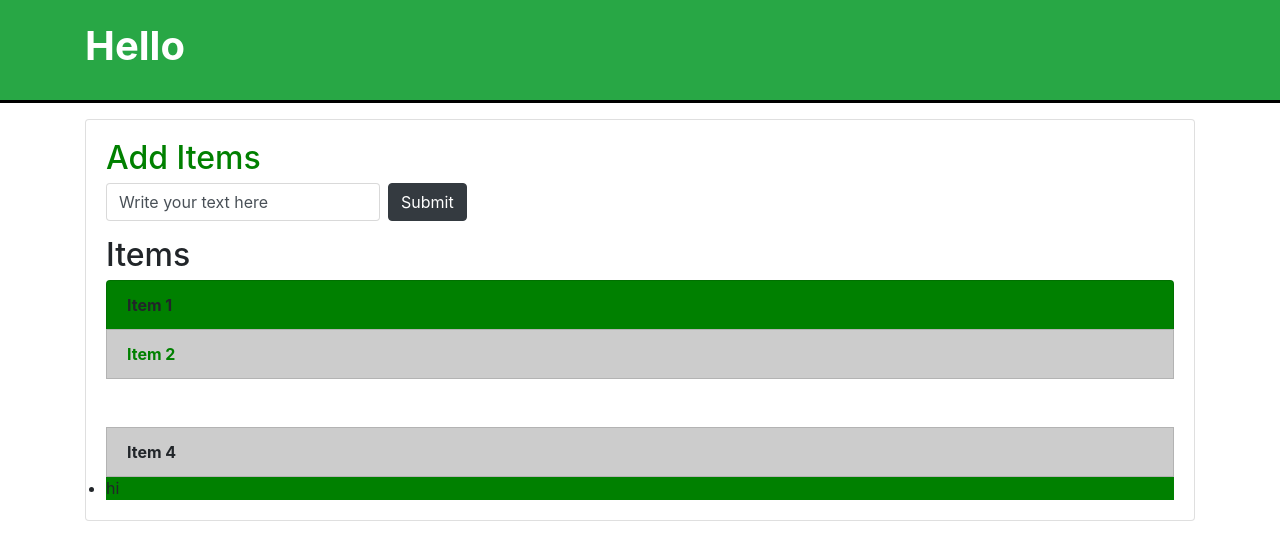
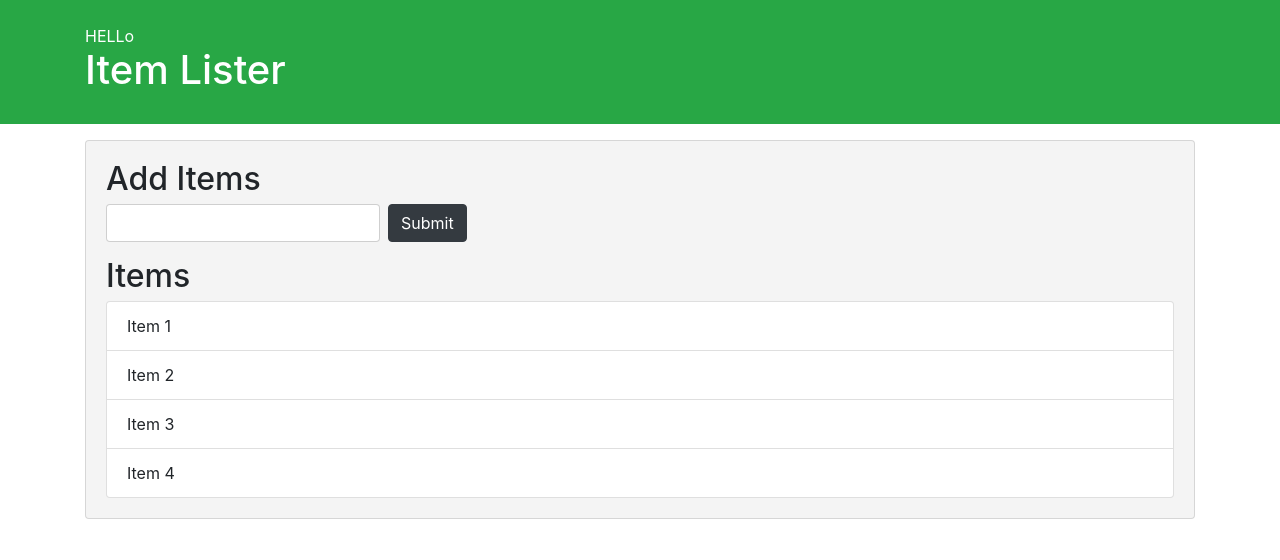
Before and after one commit to Divyajoshi8/AddItem, a plain HTML site: page index.html in a window 1280 px wide. Drawn offline with nearby package versions, Linux system fonts and the light colour scheme.

Commit message:
parent node added

```diff
--- a/dom.js
+++ b/dom.js
@@ -1,43 +1,106 @@
 //console.dir(document)
-console.log(document.domain)
-console.log(document.title)
-console.log(document.URL)
-document.title= 123
-console.log(document.head)
-console.log(document.doctype)
-//console.log(document.all)
-console.log(document.forms)
-console.log(document.images)
-console.log(document.getElementById('header-title'))
-var headertitle =document.getElementById('header-title')
-//headertitle.textContent='Hello'
-headertitle.innerHTML='<B>Hello</B>'
-headertitle.style.tableLayout='green'
-var header =document.getElementById('main-header')
-header.style.borderBottom='solid 3px #000';
-var t =document.querySelector('.list-group-item')
-//t.style.color='green'
-var x =document.getElementById('title')
-x.style.color='green'
-var items=document.getElementsByClassName('list-group-item');
-console.log(items);
-console.log(items[2].outerHTML);
-items[2].textContent='Hello 2'
-for(i=0;i<items.length;i++)
-{
-items[i].style.fontWeight='bold'
-}
-items[1].style.color='green'
-items[2].style.visibility='hidden'
-var input=document.querySelector('input');
-input.value='Write your text here';
-var itm=document.getElementsByClassName('list-group-items');
-itm[0].textContent='hi';
-console.log(itm);
-var odd=document.querySelectorAll('li:nth-child(odd)');
-var even=document.querySelectorAll('li:nth-child(even)');
-for(var i=0;i<odd.length;i++)
-{
-    odd[i].style.backgroundColor='green'
-    even[i].style.backgroundColor='#ccc'
-}
+// console.log(document.domain)
+// console.log(document.title)
+// console.log(document.URL)
+// document.title= 123
+// console.log(document.head)
+// console.log(document.doctype)
+// //console.log(document.all)
+// console.log(document.forms)
+// console.log(document.images)
+// console.log(document.getElementById('header-title'))
+// var headertitle =document.getElementById('header-title')
+// //headertitle.textContent='Hello'
+// headertitle.innerHTML='<B>Hello</B>'
+// headertitle.style.tableLayout='green'
+// var header =document.getElementById('main-header')
+// header.style.borderBottom='solid 3px #000';
+// var t =document.querySelector('.list-group-item')
+// //t.style.color='green'
+// var x =document.getElementById('title')
+// x.style.color='green'
+// var items=document.getElementsByClassName('list-group-item');
+// console.log(items);
+// console.log(items[2].outerHTML);
+// items[2].textContent='Hello 2'
+// for(i=0;i<items.length;i++)
+// {
+// items[i].style.fontWeight='bold'
+// }
+// items[1].style.color='green'
+// //items[2].style.visibility='hidden'
+// var input=document.querySelector('input');
+// input.value='Write your text here';
+// var itm=document.getElementsByClassName('list-group-items');
+// itm[0].textContent='hi';
+// console.log(itm);
+//var odd=document.querySelectorAll('li:nth-child(odd)');
+//var even=document.querySelectorAll('li:nth-child(even)');
+//for(var i=0;i<odd.length;i++)
+//{
+  //  odd[i].style.backgroundColor='green'
+    //even[i].style.backgroundColor='#ccc'
+//}
+
+//Traversing DOM
+var itemList=document.querySelector('#items');
+
+//parent node
+// console.log(itemList.parentNode);
+itemList.parentNode.style.backgroundColor='#f4f4f4';
+// console.log(itemList.parentNode.parentNode);
+
+// parent element
+ console.log(itemList.parentElement);
+//itemList.parentNode.style.backgroundColor='#f4f4f4';
+// console.log(itemList.parentNode.parentNode);
+
+// child node
+ console.log(itemList.childNodes);
+//itemList.childNodes.style.backgroundColor='#f4f4f4';
+console.log(itemList.children);
+
+// child node
+console.log(itemList.childNodes);
+//itemList.childNodes.style.backgroundColor='#f4f4f4';
+console.log(itemList.children);
+// first child
+console.log(itemList.firstChild);
+// last child
+console.log(itemList.lastChild);
+// last element child
+console.log(itemList.lastElementChild);
+// first element child
+console.log(itemList.firstElementChild);
+
+// next sibling
+console.log(itemList.nextSibling);
+
+// next element sibling
+console.log(itemList.nextElementSibling);
+
+// previous sibling
+console.log(itemList.previousSibling);
+
+// previous element sibling
+console.log(itemList.previousElementSibling);
+
+
+
+//create element
+var newDiv=document.createElement('div');
+//add class
+newDiv.className='hello';
+//add id
+newDiv.id='hello1';
+//add attribute
+newDiv.setAttribute('title','hello div');
+//create text node
+var newDivText=document.createTextNode('HELLo');
+//add text to child
+newDiv.appendChild(newDivText);
+
+ var container=document.querySelector('header .container');
+ var h1=document.querySelector('header h1');
+ console.log(newDiv);
+ container.insertBefore(newDiv, h1);
--- a/index.html
+++ b/index.html
@@ -26,7 +26,7 @@
       <li class="list-group-item">Item 2</li>
       <li class="list-group-item">Item 3</li>
       <li class="list-group-item">Item 4</li>
-      <li class="list-group-items">Item 5</li>
+
     </ul>
    </div>
   </div>
```
